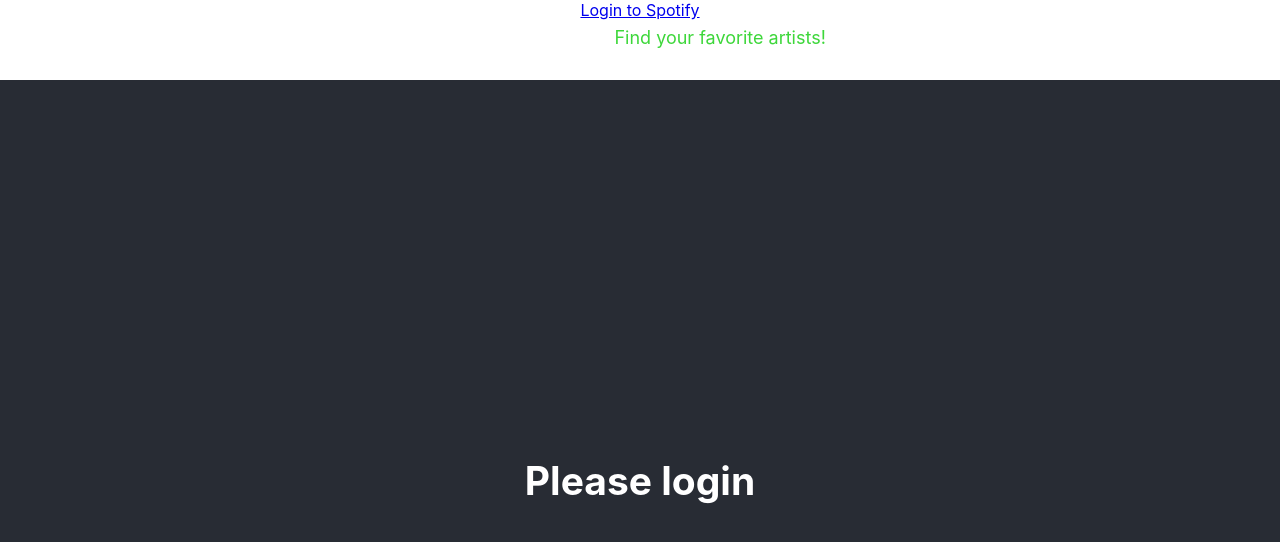
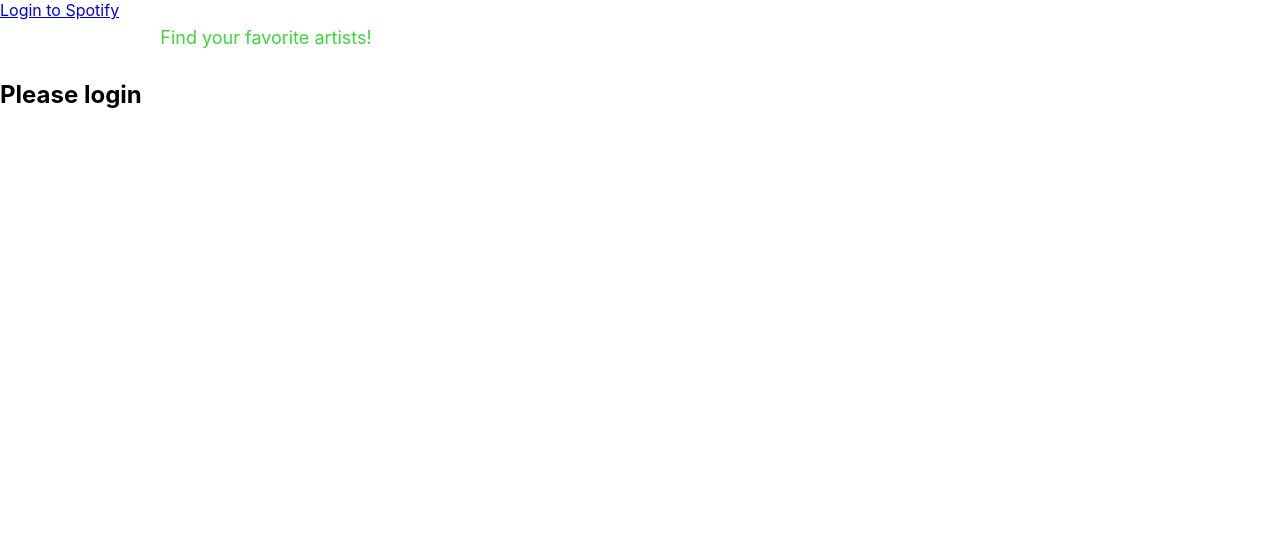
Before and after one commit to sarisssa/Get-Spot, a React (Create React App) app: page / in a window 1280 px wide. Shown: the top 542 px of the page. Built offline with nearby package versions, Linux system fonts and the light colour scheme.

Commit message:
Begin styling App.js.

```diff
--- a/src/App.css
+++ b/src/App.css
@@ -1,38 +1,14 @@
-.App {
-  text-align: center;
+
+
+.header {
+  background: #0F1A47;
+  padding: 70px 0px;
 }
 
-.App-logo {
-  height: 40vmin;
-  pointer-events: none;
+.title-search-bar-container {
+  width: 100%;
+  padding-left: 15px;
+  padding-right: 15px;
+  margin-right: auto;
+  margin-left: auto;
 }
-
-@media (prefers-reduced-motion: no-preference) {
-  .App-logo {
-    animation: App-logo-spin infinite 20s linear;
-  }
-}
-
-.App-header {
-  background-color: #282c34;
-  min-height: 100vh;
-  display: flex;
-  flex-direction: column;
-  align-items: center;
-  justify-content: center;
-  font-size: calc(10px + 2vmin);
-  color: white;
-}
-
-.App-link {
-  color: #61dafb;
-}
-
-@keyframes App-logo-spin {
-  from {
-    transform: rotate(0deg);
-  }
-  to {
-    transform: rotate(360deg);
-  }
-}
```
